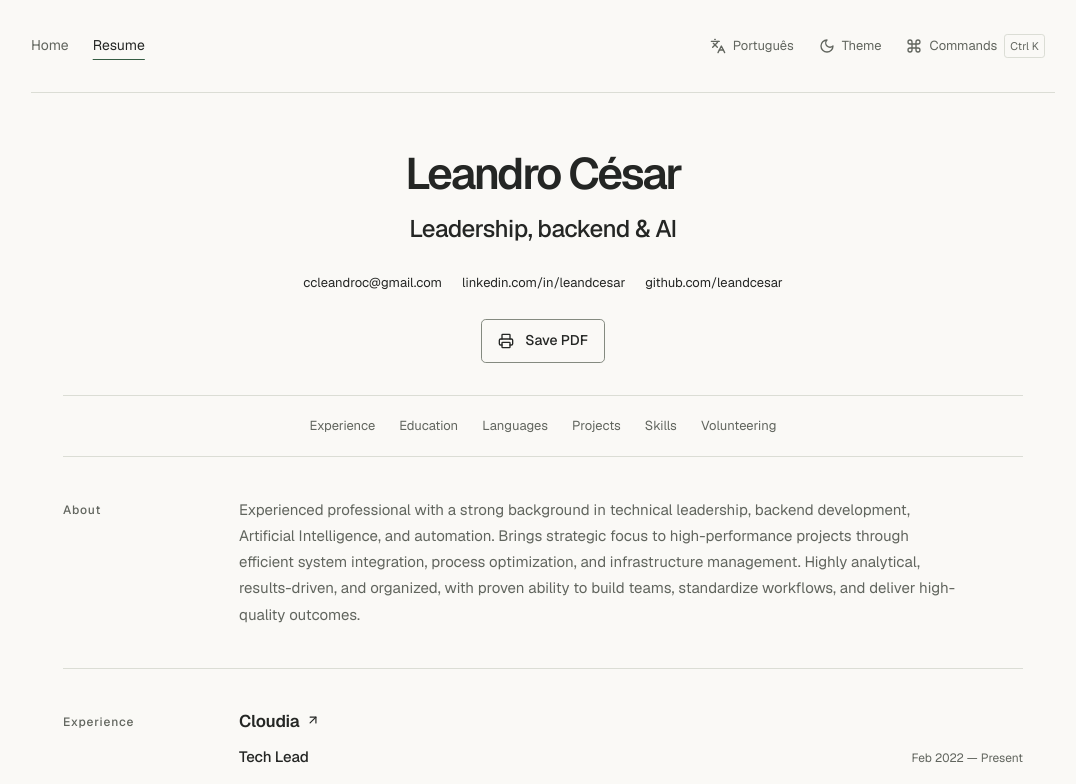
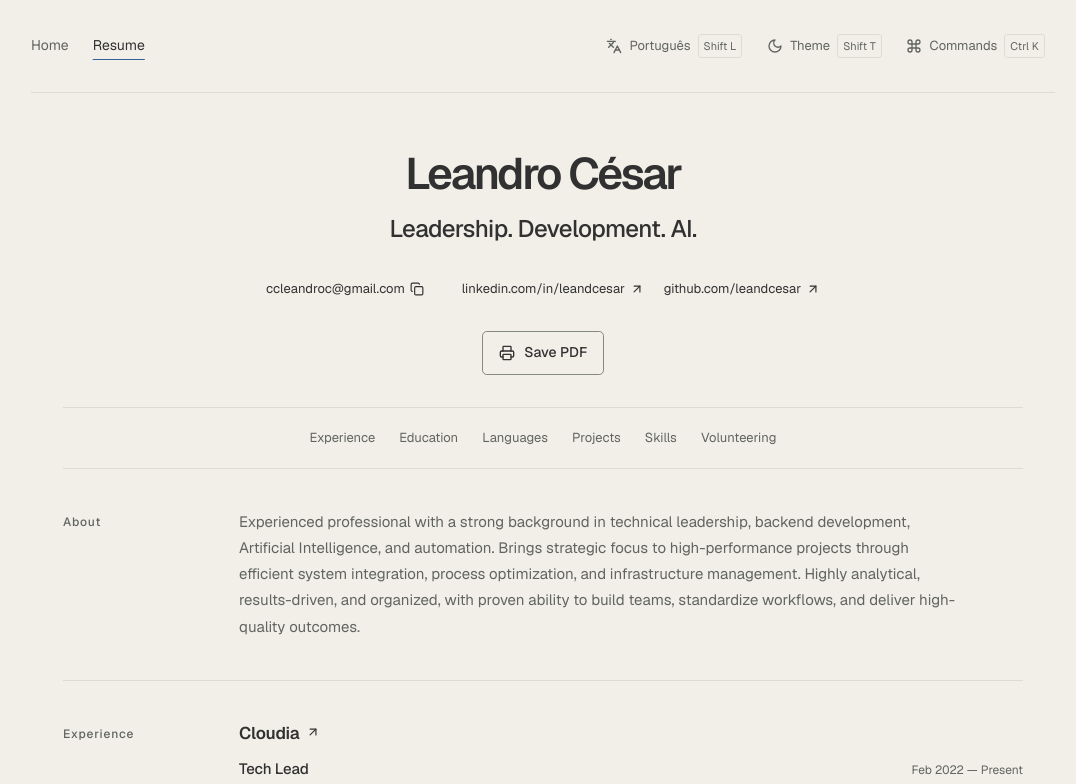
Before and after one commit to leandcesar/cv, a Next.js app: page /en/cv in a window 1280 px wide. Shown: the top 784 px of the page, without its empty margins (97-1173 px from the left). Built offline with nearby package versions, Linux system fonts and the light colour scheme.

Commit message:
refactor: improve UI/UX

```diff
--- a/app/[locale]/cv/page.tsx
+++ b/app/[locale]/cv/page.tsx
@@ -1,6 +1,6 @@
 import { notFound } from "next/navigation";
 import Resume from "@/components/cv";
-import { SiteHeader, SiteFooter } from "@/components/site-shell";
+import { SiteFooter, SiteHeader } from "@/components/site-shell";
 import { StructuredData } from "@/components/structured-data";
 import { getContent } from "@/locales";
 import { getUI } from "@/locales/ui";
--- a/app/[locale]/page.tsx
+++ b/app/[locale]/page.tsx
@@ -4,7 +4,7 @@ import { getContent } from "@/locales";
 import { getUI } from "@/locales/ui";
 import { isLocale } from "@/lib/i18n";
 import { pageMetadata } from "@/lib/site";
-import { SiteHeader, SiteFooter } from "@/components/site-shell";
+import { SiteFooter, SiteHeader } from "@/components/site-shell";
 import { Portrait } from "@/components/portrait";
 import { StructuredData } from "@/components/structured-data";
 
--- a/app/globals.css
+++ b/app/globals.css
@@ -5,30 +5,30 @@
 @layer base {
   :root {
     color-scheme: light;
-    --background: #faf9f6;
-    --foreground: #242624;
+    --background: #f1efe8;
+    --foreground: #313131;
     --muted-foreground: #61655e;
     --border: #dbddd5;
     --control-border: #848a80;
-    --surface: #ffffff;
-    --hover: #eeefe9;
-    --accent: #355c43;
-    --accent-foreground: #ffffff;
-    --focus: #2457bc;
+    --surface: #faf8f1;
+    --hover: #faf8f1;
+    --accent: #375f9e;
+    --accent-foreground: #fff7e4;
+    --focus: #275aa7;
   }
 
   .dark {
     color-scheme: dark;
-    --background: #191c19;
-    --foreground: #edeee8;
-    --muted-foreground: #aeb5aa;
+    --background: #252525;
+    --foreground: #f0eee9;
+    --muted-foreground: #a5aca1;
     --border: #3a4039;
     --control-border: #7b8577;
-    --surface: #222722;
-    --hover: #30372f;
-    --accent: #b2cba7;
-    --accent-foreground: #1a2518;
-    --focus: #a4c4ff;
+    --surface: #1d1d1d;
+    --hover: #1d1d1d;
+    --accent: #a8c1e7;
+    --accent-foreground: #202c3d;
+    --focus: #79a9f1;
   }
 
   * {
@@ -284,7 +284,7 @@ kbd {
   flex-direction: column;
   align-items: center;
   gap: 2rem;
-  padding-block: 6rem 7rem;
+  padding-block: 10rem 6rem;
   text-align: center;
 }
 
@@ -292,12 +292,6 @@ kbd {
   display: flex;
   flex-direction: column;
   align-items: center;
-}
-
-.hero-description {
-  margin-top: 1rem;
-  max-width: 45ch;
-  color: var(--muted-foreground);
 }
 
 .hero-actions {
@@ -328,6 +322,32 @@ kbd {
   background: var(--foreground);
   color: var(--background);
   border: 1px solid var(--foreground);
+  animation: resume-nudge 3s ease-in-out infinite;
+}
+
+@keyframes resume-nudge {
+
+  0%,
+  88%,
+  100% {
+    transform: translateX(0) rotate(0);
+  }
+
+  90% {
+    transform: translateX(-2px) rotate(-1deg);
+  }
+
+  92% {
+    transform: translateX(2px) rotate(1deg);
+  }
+
+  94% {
+    transform: translateX(-1px) rotate(-.5deg);
+  }
+
+  96% {
+    transform: translateX(0) rotate(0);
+  }
 }
 
 .button-primary:hover {
@@ -362,6 +382,8 @@ kbd {
   gap: .3rem;
   align-items: center;
   min-height: 44px;
+  padding-block: .45rem;
+  padding-inline: .2rem;
   font-size: .8125rem;
   text-decoration: none;
 }
@@ -388,43 +410,6 @@ kbd {
   object-fit: cover;
 }
 
-.portrait-expand {
-  position: absolute;
-  bottom: 0;
-  right: .25rem;
-  width: 28px;
-  height: 28px;
-  display: grid;
-  place-items: center;
-  border: 1px solid var(--border);
-  border-radius: 50%;
-  background: var(--background);
-  color: var(--muted-foreground);
-  font-size: .875rem;
-}
-
-.work-summary {
-  display: grid;
-  grid-template-columns: 1fr 1fr;
-  gap: 2rem;
-  padding-block: 1.75rem;
-  border-block: 1px solid var(--border);
-}
-
-.work-summary .section-label {
-  margin-bottom: .65rem;
-}
-
-.current-role {
-  font-size: 1rem;
-  font-weight: 500;
-  margin-bottom: .25rem;
-}
-
-.current-role a {
-  text-decoration: underline;
-}
-
 .inline-list {
   display: flex;
   flex-wrap: wrap;
@@ -445,28 +430,6 @@ kbd {
 .focus-technologies {
   max-width: 36ch;
   color: var(--foreground);
-}
-
-.home-projects {
-  padding-block: 2.75rem;
-  border-bottom: 1px solid var(--border);
-}
-
-.section-heading {
-  display: flex;
-  align-items: center;
-  justify-content: space-between;
-  flex-wrap: wrap;
-  gap: .5rem 1rem;
-  margin-bottom: 1.5rem;
-}
-
-.text-link {
-  display: inline-flex;
-  align-items: center;
-  gap: .5rem;
-  min-height: 44px;
-  font-size: .8125rem;
 }
 
 .projects-grid {
@@ -497,34 +460,6 @@ kbd {
 .project p {
   max-width: 43ch;
   font-size: .875rem;
-}
-
-.contact-section {
-  padding-block: 2.75rem 4rem;
-}
-
-.contact-section>p {
-  margin-top: .65rem;
-  font-size: .875rem;
-}
-
-.contact-email {
-  display: inline-flex;
-  flex-wrap: wrap;
-  align-items: center;
-  gap: .75rem;
-  margin-top: 1rem;
-  min-height: 44px;
-  font-size: 1.125rem;
-  text-decoration: none;
-}
-
-.contact-email:hover {
-  text-decoration: underline;
-}
-
-.contact-section .profile-links {
-  margin-top: .65rem;
 }
 
 .site-footer {
@@ -567,8 +502,37 @@ kbd {
 .resume-contact a {
   display: inline-flex;
   align-items: center;
+  gap: .3rem;
+  min-height: 44px;
+  padding-block: .45rem;
+  overflow-wrap: anywhere;
+}
+
+.resume-contact button {
+  display: inline-flex;
+  align-items: center;
+  gap: .3rem;
   min-height: 32px;
-  overflow-wrap: anywhere;
+  padding: 0;
+  border: 0;
+  background: transparent;
+  color: inherit;
+  font: inherit;
+  cursor: pointer;
+}
+
+.resume-email {
+  display: inline-flex;
+  align-items: center;
+  gap: .3rem;
+}
+
+.resume-email .copy-email {
+  min-width: 2rem;
+}
+
+.resume-contact button:hover {
+  color: var(--accent);
 }
 
 .pdf-control {
@@ -578,6 +542,18 @@ kbd {
   align-items: center;
   gap: .5rem 1rem;
   margin-top: 1.25rem;
+}
+
+.pdf-button {
+  gap: .6rem;
+}
+
+.pdf-button kbd {
+  display: inline-flex;
+  align-items: center;
+  justify-content: center;
+  min-height: 1.5rem;
+  padding-inline: .35rem;
 }
 
 .contents-nav {
@@ -838,7 +814,7 @@ kbd {
 
 @media (min-width: 1600px) {
   .hero {
-    padding-block: 6.5rem 5.5rem;
+    padding-block: 7.5rem 6rem;
   }
 }
 
@@ -851,7 +827,10 @@ kbd {
     margin-left: auto;
   }
 
-  .command-trigger kbd {
+  .command-trigger kbd,
+  .language-link kbd,
+  .theme-toggle kbd,
+  .pdf-button kbd {
     display: none;
   }
 
@@ -931,15 +910,6 @@ kbd {
 
   .section-heading {
     margin-bottom: 1rem;
-  }
-
-  .contact-section {
-    padding-block: 2rem 3rem;
-  }
-
-  .contact-email {
-    font-size: 1rem;
-    overflow-wrap: anywhere;
   }
 
   .resume {
@@ -1167,8 +1137,7 @@ kbd {
     padding-block: 5mm;
   }
 
-  .hero-actions,
-  .contact-section .profile-links {
+  .hero-actions {
     display: none;
   }
 }
--- /dev/null
+++ b/components/copy-email.tsx
@@ -0,0 +1,50 @@
+"use client";
+
+import { Check, Copy } from "lucide-react";
+import { useEffect, useState } from "react";
+
+export function CopyEmail({ email, copyLabel, copiedLabel, errorLabel }: {
+    email: string;
+    copyLabel: string;
+    copiedLabel: string;
+    errorLabel: string;
+}) {
+    const [status, setStatus] = useState<"idle" | "copied" | "error">("idle");
+
+    useEffect(() => {
+        if (status === "idle") return;
+        const timer = window.setTimeout(() => setStatus("idle"), 2000);
+        return () => window.clearTimeout(timer);
+    }, [status]);
+
+    const handleCopy = async () => {
+        try {
+            if (navigator.clipboard && window.isSecureContext) {
+                await navigator.clipboard.writeText(email);
+                setStatus("copied");
+                return;
+            }
+
+            const textarea = document.createElement("textarea");
+            textarea.value = email;
+            textarea.setAttribute("readonly", "true");
+            textarea.style.position = "fixed";
+            textarea.style.opacity = "0";
+            textarea.style.pointerEvents = "none";
+            document.body.appendChild(textarea);
+            textarea.select();
+            const copied = document.execCommand("copy");
+            document.body.removeChild(textarea);
+            setStatus(copied ? "copied" : "error");
+        } catch {
+            setStatus("error");
+        }
+    };
+
+    const label = status === "copied" ? copiedLabel : status === "error" ? errorLabel : copyLabel;
+    const Icon = status === "copied" ? Check : Copy;
+    return <button type="button" className="copy-email" onClick={handleCopy} aria-label={label} title={label}>
+        <Icon size={14} aria-hidden="true" />
+        <span className="sr-only" aria-live="polite">{status === "idle" ? "" : label}</span>
+    </button>;
+}
--- a/components/cv.tsx
+++ b/components/cv.tsx
@@ -1,5 +1,6 @@
 import { ArrowUpRight } from "lucide-react";
 import { PDFDownloadButton } from "@/components/pdf";
+import { CopyEmail } from "@/components/copy-email";
 import type { Content } from "@/types/content";
 import type { Paragraph, Section } from "@/types/section";
 import type { UI } from "@/locales/ui";
@@ -83,7 +84,12 @@ export default function Resume({ content, ui }: { content: Content; ui: UI }) {
       <p className="headline">{ui.headline}</p>
       <address className="resume-contact">
         {content.actions.filter((action) => ["Email", "Linkedin", "Github"].includes(action.type)).map((action) =>
-          <a key={action.type} href={action.url}>{action.url?.replace(/^mailto:/, "").replace(/^https:\/\//, "")}</a>)}
+          action.type === "Email" && action.url ? <span key={action.type} className="resume-email">
+            <a href={action.url}>{action.url.replace(/^mailto:/, "")}</a>
+            <CopyEmail email={action.url.replace(/^mailto:/, "")}
+              copyLabel={ui.copyEmail} copiedLabel={ui.emailCopied} errorLabel={ui.emailCopyError} />
+          </span>
+            : <a key={action.type} href={action.url}>{action.url?.replace(/^https:\/\//, "")}<ArrowUpRight size={14} aria-hidden="true" /></a>)}
       </address>
       <PDFDownloadButton label={ui.pdf} fallback={ui.printFallback} />
     </header>
--- a/components/pdf.tsx
+++ b/components/pdf.tsx
@@ -4,9 +4,10 @@ import { Printer } from "lucide-react";
 
 export function PDFDownloadButton({ label, fallback }: { label: string; fallback: string }) {
   return <div id="pdf" className="pdf-control no-print" tabIndex={-1}>
-    <button type="button" className="button button-secondary" aria-describedby="pdf-hint" onClick={() => window.print()}>
+    <button type="button" className="button button-secondary pdf-button" aria-describedby="pdf-shortcut" aria-keyshortcuts="Control+p" onClick={() => window.print()}>
       <Printer size={16} aria-hidden="true" />{label}
     </button>
+    <span id="pdf-shortcut" className="sr-only">Ctrl + P</span>
     <noscript><p className="small">{fallback}</p></noscript>
   </div>;
 }
--- a/components/portrait.tsx
+++ b/components/portrait.tsx
@@ -10,7 +10,6 @@ export function Portrait({ label, title, closeLabel }: { label: string; title: s
     <button type="button" className="portrait" aria-label={label} aria-haspopup="dialog" onClick={() => setOpen(true)}>
       <Image src="/image-2560x2560.webp" alt="Leandro César" width={160} height={160}
         sizes="(max-width: 600px) 96px, 160px" priority />
-      <span aria-hidden="true" className="portrait-expand">↗</span>
     </button>
     <Dialog open={open} onClose={() => setOpen(false)} title={title} closeLabel={closeLabel} className="photo-dialog">
       {open && <Image src="/image-2560x2560.webp" alt="Leandro César" width={720} height={720}
--- a/components/site-controls.tsx
+++ b/components/site-controls.tsx
@@ -1,5 +1,6 @@
 "use client";
 
+import { useEffect } from "react";
 import { useTheme } from "next-themes";
 import { Languages, Moon, Sun } from "lucide-react";
 import { CommandPalette, type CommandAction } from "@/components/kbar";
@@ -12,6 +13,38 @@ export function SiteControls({ locale, resume, ui, profiles }: { locale: Locale;
   const otherLocale = locale === "pt" ? "en" : "pt";
   const languageName = otherLocale === "en" ? "English" : "Português";
   const languageHref = `/${otherLocale}${resume ? "/cv" : ""}`;
+
+  useEffect(() => {
+    if (!resume || new URLSearchParams(window.location.search).get("print") !== "1") return;
+    const timer = window.setTimeout(() => {
+      window.history.replaceState(null, "", `${window.location.pathname}${window.location.hash}`);
+      window.print();
+    }, 150);
+    return () => window.clearTimeout(timer);
+  }, [resume]);
+
+  useEffect(() => {
+    const onKeyDown = (event: KeyboardEvent) => {
+      if (event.isComposing || event.repeat || event.altKey) return;
+      if (document.querySelector("dialog[open]")) return;
+      const target = event.target;
+      if (target instanceof HTMLElement && target.closest("input, textarea, select, [contenteditable='true']")) return;
+      const key = event.key.toLowerCase();
+      if (!resume && (event.ctrlKey || event.metaKey) && !event.shiftKey && key === "p") {
+        event.preventDefault();
+        window.location.assign(`/${locale}/cv?print=1`);
+        return;
+      }
+      if (!event.shiftKey || event.ctrlKey || event.metaKey) return;
+      if (key !== "l" && key !== "t") return;
+      event.preventDefault();
+      if (key === "l") window.location.assign(languageHref);
+      else setTheme(resolvedTheme === "dark" ? "light" : "dark");
+    };
+    document.addEventListener("keydown", onKeyDown);
+    return () => document.removeEventListener("keydown", onKeyDown);
+  }, [languageHref, locale, resolvedTheme, resume, setTheme]);
+
   const actions: CommandAction[] = [
     { id: "home", name: ui.home, section: ui.navigationGroup, href: `/${locale}`, keywords: "home inicio" },
     { id: "resume", name: ui.viewResume, section: ui.navigationGroup, href: `/${locale}/cv`, keywords: "cv curriculum currículo resume" },
@@ -28,14 +61,18 @@ export function SiteControls({ locale, resume, ui, profiles }: { locale: Locale;
     { id: "dark", name: ui.dark, section: ui.settingsGroup, perform: () => setTheme("dark"), keywords: "theme tema dark escuro" },
   ];
   return <div className="site-controls no-print" role="group" aria-label={ui.preferences}>
-    <a className="utility-button language-link" href={languageHref} hrefLang={otherLocale === "pt" ? "pt-BR" : "en"} lang={otherLocale === "pt" ? "pt-BR" : "en"}>
+    <a className="utility-button language-link" href={languageHref} hrefLang={otherLocale === "pt" ? "pt-BR" : "en"} lang={otherLocale === "pt" ? "pt-BR" : "en"} aria-keyshortcuts="Shift+l" aria-describedby="language-shortcut">
       <Languages size={16} aria-hidden="true" />
       {languageName}
+      <kbd aria-hidden="true">Shift L</kbd>
     </a>
-    <button type="button" className="utility-button" onClick={() => setTheme(resolvedTheme === "dark" ? "light" : "dark")}>
+    <span id="language-shortcut" className="sr-only">Shift + L</span>
+    <button type="button" className="utility-button theme-toggle" onClick={() => setTheme(resolvedTheme === "dark" ? "light" : "dark")} aria-keyshortcuts="Shift+t" aria-describedby="theme-shortcut">
       <Moon size={16} className="theme-moon" aria-hidden="true" /><Sun size={16} className="theme-sun" aria-hidden="true" />
       <span>{ui.theme}</span>
+      <kbd aria-hidden="true">Shift T</kbd>
     </button>
+    <span id="theme-shortcut" className="sr-only">Shift + T</span>
     <CommandPalette actions={actions} ui={ui} />
   </div>;
 }
--- a/lib/site.ts
+++ b/lib/site.ts
@@ -24,7 +24,7 @@ export function pageMetadata(locale: Locale, resume = false): Metadata {
       languages: { "pt-BR": `/pt${suffix}`, en: `/en${suffix}`, "x-default": `/pt${suffix}` },
     },
     openGraph: {
-      type: "profile", title, description, url: path, siteName: personName,
+      type: "profile", title, description, url: `${siteUrl}${path}`, siteName: personName,
       locale: locale === "pt" ? "pt_BR" : "en_US",
       alternateLocale: locale === "pt" ? "en_US" : "pt_BR",
       firstName: "Leandro", lastName: "César", images: [image],
--- a/locales/ui.ts
+++ b/locales/ui.ts
@@ -3,7 +3,7 @@ import type { Locale } from "@/lib/i18n";
 const pt = {
   home: "Início",
   resume: "Currículo",
-  viewResume: "Ver currículo completo",
+  viewResume: "Currículo",
   skip: "Pular para o conteúdo",
   navigation: "Navegação principal",
   preferences: "Preferências e comandos",
@@ -23,7 +23,7 @@ const pt = {
   navigationGroup: "Navegação",
   settingsGroup: "Aparência e idioma",
   profilesGroup: "Contato e perfis",
-  headline: "Liderança, backend e IA",
+  headline: "Liderança. Desenvolvimento. IA.",
   current: "Atualmente",
   at: "na",
   focus: "Tecnologias em foco",
@@ -31,11 +31,15 @@ const pt = {
   allProjects: "Todos os projetos",
   contact: "Vamos conversar",
   profiles: "Perfis e contato",
-  source: "Código deste site",
+  source: "Código fonte",
   photo: "Ampliar foto de Leandro César",
   photoTitle: "Foto de Leandro César",
   pdf: "Salvar PDF",
-  printFallback: "Você também pode usar a opção Imprimir do navegador para salvar o currículo em PDF.",
+  printFallback:
+    "Você também pode usar a opção Imprimir do navegador para salvar o currículo em PDF.",
+  copyEmail: "Copiar e-mail",
+  emailCopied: "E-mail copiado",
+  emailCopyError: "Não foi possível copiar o e-mail",
   contents: "Neste currículo",
   backTop: "Voltar ao topo",
   skillDevelopment: "Desenvolvimento",
@@ -45,24 +49,53 @@ const pt = {
 };
 
 export type UI = typeof pt;
+
 const en: UI = {
-  home: "Home", resume: "Resume", viewResume: "View full resume",
-  skip: "Skip to content", navigation: "Main navigation", preferences: "Preferences and commands",
-  theme: "Theme", light: "Use light theme", dark: "Use dark theme", system: "Use system theme",
-  commands: "Commands", search: "Search pages, actions or profiles…", searchLabel: "Search commands",
-  results: "Results", noResults: "No commands found. Try “theme”, “PDF” or “GitHub”.",
-  navigate: "Navigate", open: "Open", close: "Close", or: "or",
-  navigationGroup: "Navigation", settingsGroup: "Appearance and language", profilesGroup: "Contact and profiles",
-  headline: "Leadership, backend & AI",
-  current: "Currently", at: "at", focus: "Core technologies",
-  selectedProjects: "Selected projects", allProjects: "All projects",
+  home: "Home",
+  resume: "Resume",
+  viewResume: "Resume",
+  skip: "Skip to content",
+  navigation: "Main navigation",
+  preferences: "Preferences and commands",
+  theme: "Theme",
+  light: "Use light theme",
+  dark: "Use dark theme",
+  system: "Use system theme",
+  commands: "Commands",
+  search: "Search pages, actions or profiles…",
+  searchLabel: "Search commands",
+  results: "Results",
+  noResults: "No commands found. Try “theme”, “PDF” or “GitHub”.",
+  navigate: "Navigate",
+  open: "Open",
+  close: "Close",
+  or: "or",
+  navigationGroup: "Navigation",
+  settingsGroup: "Appearance and language",
+  profilesGroup: "Contact and profiles",
+  headline: "Leadership. Development. AI.",
+  current: "Currently",
+  at: "at",
+  focus: "Core technologies",
+  selectedProjects: "Selected projects",
+  allProjects: "All projects",
   contact: "Let’s talk",
-  profiles: "Profiles and contact", source: "Site source code",
-  photo: "Enlarge photo of Leandro César", photoTitle: "Photo of Leandro César",
+  profiles: "Profiles and contact",
+  source: "Source code",
+  photo: "Enlarge photo of Leandro César",
+  photoTitle: "Photo of Leandro César",
   pdf: "Save PDF",
-  printFallback: "You can also use your browser’s Print option to save the resume as a PDF.",
-  contents: "In this resume", backTop: "Back to top",
-  skillDevelopment: "Development", skillAI: "AI and automation", skillCloud: "Infrastructure and delivery", skillData: "Data and messaging",
+  printFallback:
+    "You can also use your browser’s Print option to save the resume as a PDF.",
+  copyEmail: "Copy email",
+  emailCopied: "Email copied",
+  emailCopyError: "Unable to copy email",
+  contents: "In this resume",
+  backTop: "Back to top",
+  skillDevelopment: "Development",
+  skillAI: "AI and automation",
+  skillCloud: "Infrastructure and delivery",
+  skillData: "Data and messaging",
 };
 
 export function getUI(locale: Locale): UI {
```
